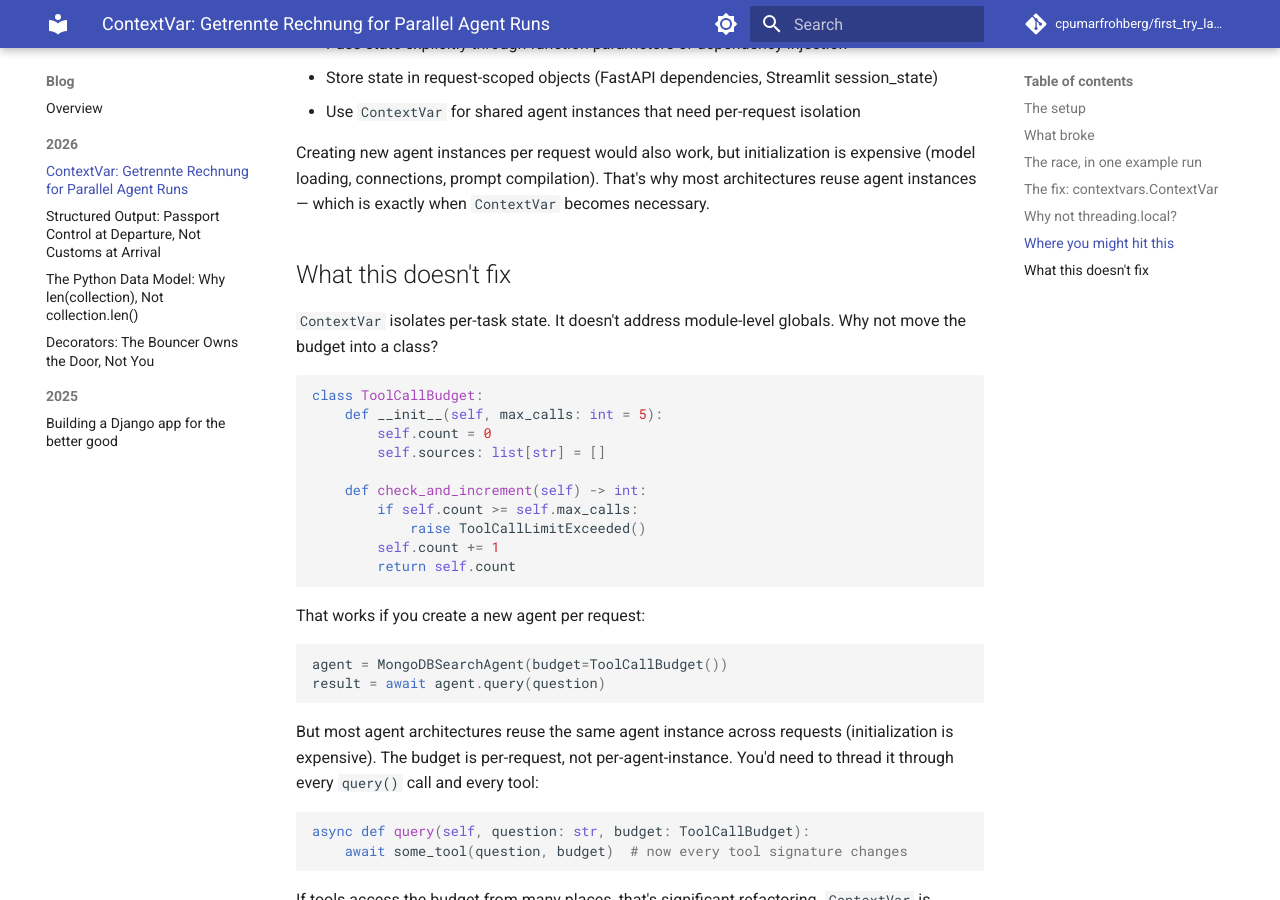
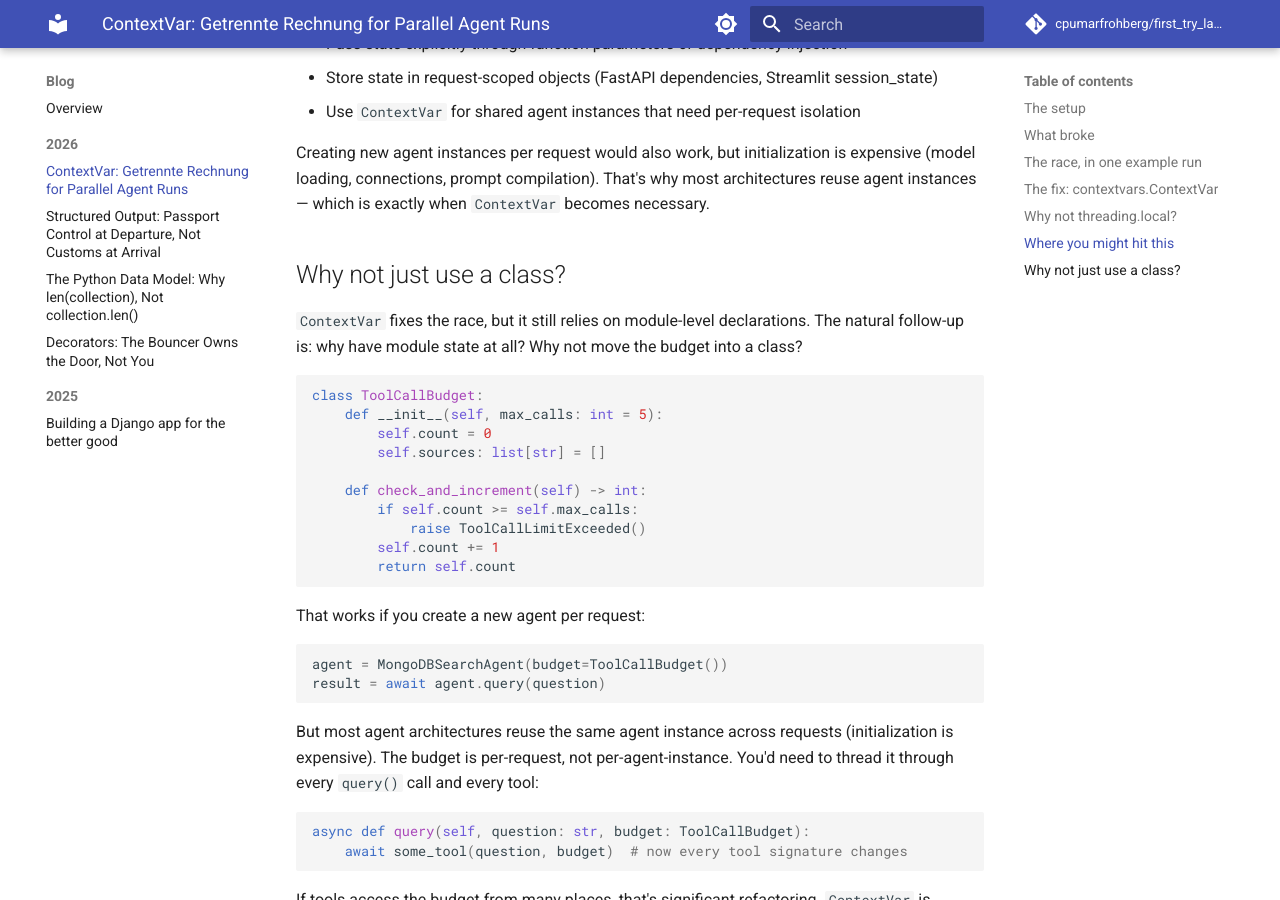
Before and after one commit to cpumarfrohberg/first_try_landed, an MkDocs documentation site: the page built from docs/blog/posts/contextvars.md, in a window 1280 px wide and 900 px high, scrolled down 3716 px. Built offline with MkDocs 1.6.1 and Material for MkDocs 9.7.7, drawn with Linux system fonts in a browser that asks for light colours; comment, search, counter and statistics services are not loaded.

Commit message:
Reframe 'What this doesn't fix' as 'Why not just use a class?'
The previous heading and opening sentence implied ContextVar left the
module-level globals problem unsolved, which contradicted the fix that
uses module-level ContextVar declarations. Rephrase to make clear the
section is answering the natural follow-up question about avoiding
module state entirely.

````diff
--- a/docs/blog/posts/contextvars.md
+++ b/docs/blog/posts/contextvars.md
@@ -125,9 +125,9 @@ This bug appears when three conditions meet: module-level per-request state, con
 
 Creating new agent instances per request would also work, but initialization is expensive (model loading, connections, prompt compilation). That's why most architectures reuse agent instances — which is exactly when `ContextVar` becomes necessary.
 
-## What this doesn't fix
+## Why not just use a class?
 
-`ContextVar` isolates per-task state. It doesn't address module-level globals. Why not move the budget into a class?
+`ContextVar` fixes the race, but it still relies on module-level declarations. The natural follow-up is: why have module state at all? Why not move the budget into a class?
 
 ```python
 class ToolCallBudget:
````
